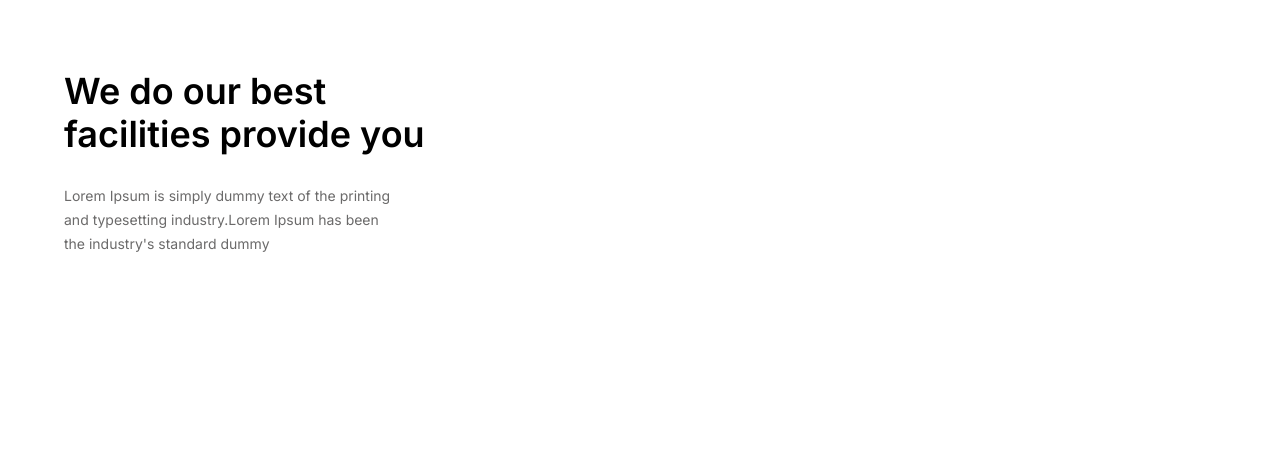
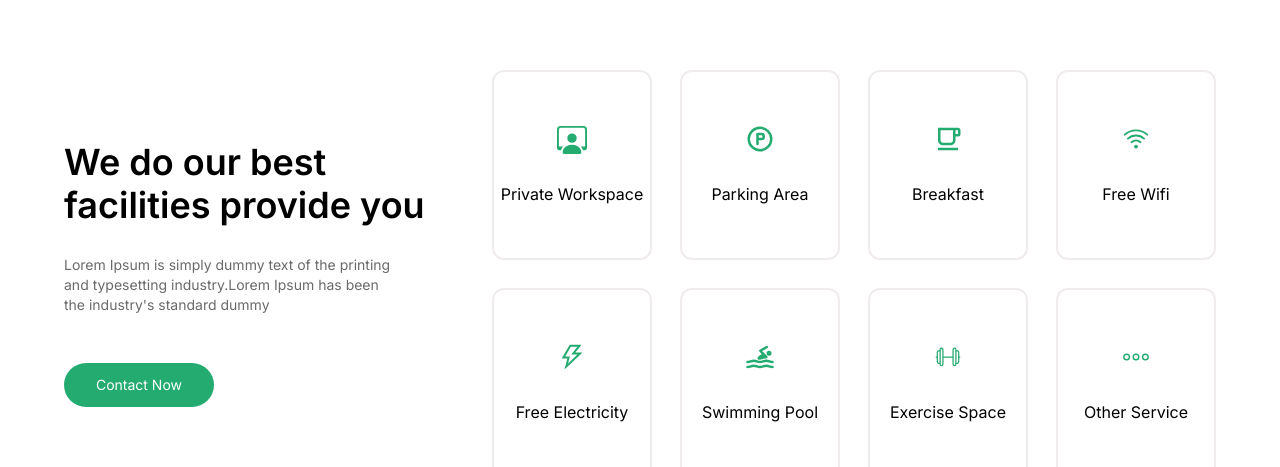
Before and after one commit to Varshil-B-Shah/DJCSI_WebTask_VarshilShah, a Next.js app: page / in a window 1280 px wide. Shown: the part 1458-1925 px from the top of the page. Before the commit the page ends 1782 px from the top, so only its background shows below. Built offline with nearby package versions, Linux system fonts and the light colour scheme.

Commit message:
Facilities added

```diff
--- a/components/Facilities.tsx
+++ b/components/Facilities.tsx
@@ -1,13 +1,87 @@
+"use client";
+
+import { BsPersonWorkspace } from "react-icons/bs";
+import { TbParkingCircle } from "react-icons/tb";
+import { MdOutlineFreeBreakfast } from "react-icons/md";
+import { IoWifiOutline } from "react-icons/io5";
+import { AiOutlineThunderbolt } from "react-icons/ai";
+import { GrSwim } from "react-icons/gr";
+import { CiDumbbell } from "react-icons/ci";
+import { PiDotsThreeOutlineLight } from "react-icons/pi";
+
 const Facilities = () => {
+
   return (
-    <div className="mt-28">
-      <div className="px-16">
-        <div className="flex">
-          <div className="flex flex-col gap-7">
-            <h2 className="text-4xl font-semibold w-[400px] leading-[43px]">We do our best facilities provide you</h2>
-            <p className="text-sm text-[#6b6a6a] w-[330px] leading-[24px]">Lorem Ipsum is simply dummy text of the printing and typesetting
-            industry.Lorem Ipsum has been the industry's standard dummy</p>
-            <button className="text-white bg-[] py-2 px-4 rounded-3xl">Contact Now</button>
+    <div className="lg:mt-28 mt-14 w-full">
+      <div className="lg:px-16 px-3">
+        <div className="flex lg:flex-row flex-col lg:gap-7">
+          <div className="flex flex-col gap-3 lg:mb-0 mb-5 lg:gap-7 lg:flex-none md:flex md:items-center lg:items-start md:justify-center">
+            <h2 className="lg:text-4xl md:text-3xl text-xl font-semibold md:w-[550px] lg:w-[400px] w-[350px] lg:leading-[43px]">
+              We do our best facilities provide you
+            </h2>
+            <p className="lg:text-sm lg:pl-0 md:pl-4 md:text-base text-xs text-[#6b6a6a] md:w-[550px] lg:w-[330px] w-[330px] leading-[24px]">
+              Lorem Ipsum is simply dummy text of the printing and typesetting
+              industry.Lorem Ipsum has been the industry's standard dummy
+            </p>
+            <button className="text-white  bg-[#24ab70] lg:mt-5 lg:text-sm md:text-base text-xs w-[150px] md:w-[200px] lg:w-[150px] lg:py-3 md:py-4 lg:px-[1.25rem] md:px-7 py-3 px-[1.25rem] hover:bg-[#1e6b4a] hover:text-[#ccf5e3] duration-300 transition rounded-3xl">
+              Contact Now
+            </button>
+          </div>
+          <div className="w-full overflow-hidden">
+            <div className="lg:flex grid grid-flow-row md:grid-cols-2 flex-col gap-3 lg:gap-7">
+              <div className="lg:flex grid grid-cols-2 gap-3 lg:gap-7 justify-center items-center lg:justify-between">
+                <div className="border-[#f0ecec] border-2 hover:scale-105 hover:shadow-xl transition-all duration-300 cursor-pointer rounded-xl lg:h-[190px] md:h-[190px] h-[150px] w-[170px] md:w-[180px] lg:w-[220px] gap-7 items-center justify-center  flex flex-col">
+                  <div className="text-3xl text-[#24ab70]">
+                    <BsPersonWorkspace />
+                  </div>
+                  <p>Private Workspace</p>
+                </div>
+                <div className="border-[#f0ecec] border-2 hover:scale-105 hover:shadow-xl transition-all duration-300 cursor-pointer rounded-xl lg:h-[190px] md:h-[190px] h-[150px] w-[170px] md:w-[180px] lg:w-[220px] gap-7 items-center justify-center  flex flex-col">
+                  <div className="text-3xl text-[#24ab70]">
+                    <TbParkingCircle />
+                  </div>
+                  <p>Parking Area</p>
+                </div>
+                <div className="border-[#f0ecec] border-2 hover:scale-105 hover:shadow-xl transition-all duration-300 cursor-pointer rounded-xl lg:h-[190px] md:h-[190px] h-[150px] w-[170px] md:w-[180px] lg:w-[220px] gap-7 items-center justify-center  flex flex-col">
+                  <div className="text-3xl text-[#24ab70]">
+                    <MdOutlineFreeBreakfast />
+                  </div>
+                  <p>Breakfast</p>
+                </div>
+                <div className="border-[#f0ecec] border-2 hover:scale-105 hover:shadow-xl transition-all duration-300 cursor-pointer rounded-xl lg:h-[190px] md:h-[190px] h-[150px] w-[170px] md:w-[180px] lg:w-[220px] gap-7 items-center justify-center  flex flex-col">
+                  <div className="text-3xl text-[#24ab70]">
+                    <IoWifiOutline />
+                  </div>
+                  <p>Free Wifi</p>
+                </div>
+              </div>
+              <div className="lg:flex grid grid-cols-2 gap-3 lg:gap-7 justify-center items-center lg:justify-between">
+                <div className="border-[#f0ecec] border-2 hover:scale-105 hover:shadow-xl transition-all duration-300 cursor-pointer rounded-xl lg:h-[190px] md:h-[190px] h-[150px] w-[170px] md:w-[180px] lg:w-[220px] gap-7 items-center justify-center  flex flex-col">
+                  <div className="text-3xl text-[#24ab70]">
+                    <AiOutlineThunderbolt />
+                  </div>
+                  <p>Free Electricity</p>
+                </div>
+                <div className="border-[#f0ecec] border-2 hover:scale-105 hover:shadow-xl transition-all duration-300 cursor-pointer rounded-xl lg:h-[190px] md:h-[190px] h-[150px] w-[170px] md:w-[180px] lg:w-[220px] gap-7 items-center justify-center  flex flex-col">
+                  <div className="text-3xl text-[#24ab70]">
+                    <GrSwim />
+                  </div>
+                  <p>Swimming Pool</p>
+                </div>
+                <div className="border-[#f0ecec] border-2 hover:scale-105 hover:shadow-xl transition-all duration-300 cursor-pointer rounded-xl lg:h-[190px] md:h-[190px] h-[150px] w-[170px] md:w-[180px] lg:w-[220px] gap-7 items-center justify-center  flex flex-col">
+                  <div className="text-3xl text-[#24ab70]">
+                    <CiDumbbell />
+                  </div>
+                  <p>Exercise Space</p>
+                </div>
+                <div className="border-[#f0ecec] border-2 hover:scale-105 hover:shadow-xl transition-all duration-300 cursor-pointer rounded-xl lg:h-[190px] md:h-[190px] h-[150px] w-[170px] md:w-[180px] lg:w-[220px] gap-7 items-center justify-center  flex flex-col">
+                  <div className="text-3xl text-[#24ab70]">
+                    <PiDotsThreeOutlineLight />
+                  </div>
+                  <p>Other Service</p>
+                </div>
+              </div>
+            </div>
           </div>
         </div>
       </div>
--- a/components/Hotels.tsx
+++ b/components/Hotels.tsx
@@ -1,8 +1,6 @@
 "use client";
 
-import { ReactNode, useEffect } from "react";
-
-import { motion } from "framer-motion";
+import { useEffect } from "react";
 
 import { FaStar } from "react-icons/fa";
 
```
